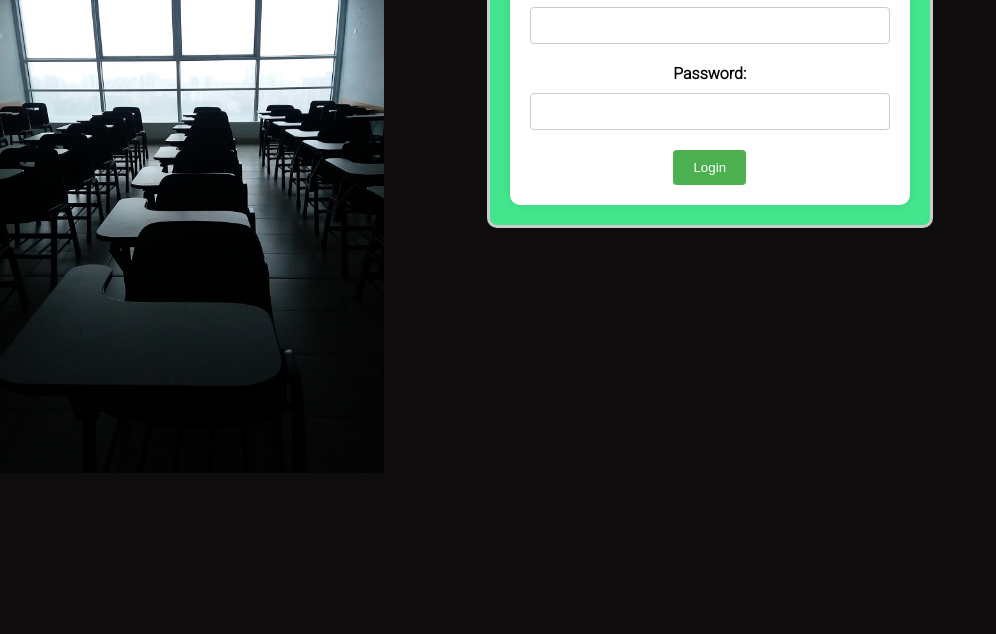
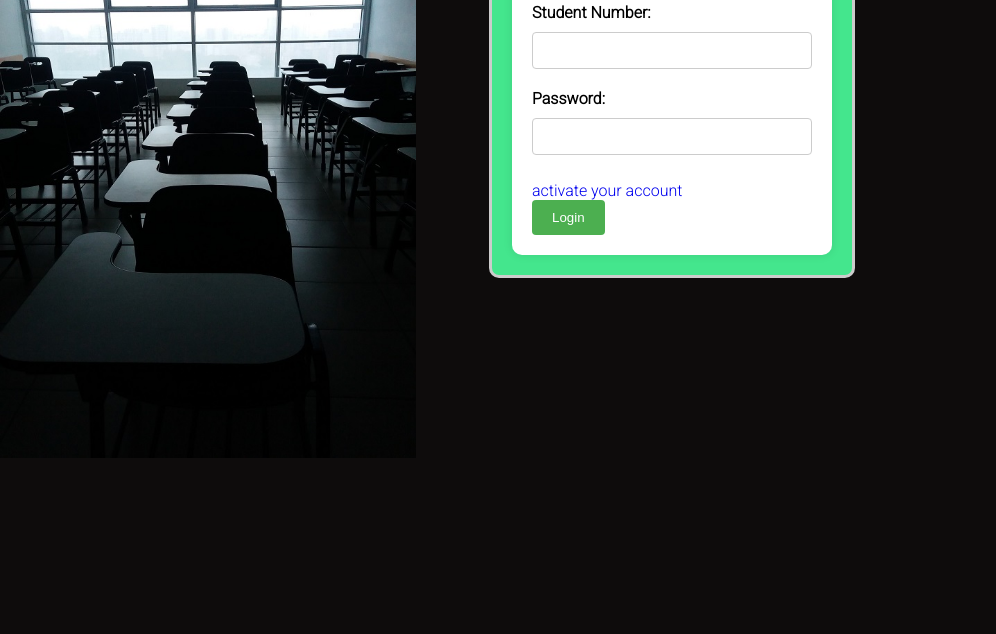
Before and after one commit to carlggchd/Quizzlr, a plain HTML site: page main/LOGIN/loginPage.html in a window 1280 px wide. Shown: the part 166-800 px from the top of the page, without its empty margins (0-996 px from the left). Drawn offline with Linux system fonts and the light colour scheme.

Commit message:
login page updates

```diff
--- a/main/LOGIN/loginPage.css
+++ b/main/LOGIN/loginPage.css
@@ -53,27 +53,25 @@ body {
     text-align: center;
   }
 
-  .container {
+  .login-container {
     display: flex;
     justify-content: center;
     align-items: center;
-    height: 100vh;
+    height: 100%;
   }
 
   .photo-column {
-    flex: 1;
+    flex: 1 ;
+
   }
 
   .form-column {
     flex: 1;
-    margin-left: 1%;
   }
 
   img {
-    float: left;
-    width: 30%;
-    height: 22%;
-
+    max-width: 65%;
+    height: auto;
   }
 
   .loginForm{
@@ -81,11 +79,20 @@ body {
     background-color: #44e68d;
     border: 3px solid #ccc;
     border-radius: 10px;
-    margin: 0 auto;
-    max-width: 400px;
+    max-width: 50%;
     padding: 20px;
-    text-align: center;
+    text-align: left;
     font-family: 'Roboto', sans-serif;
-    margin-top: 5%;
-    left: 5%;
+    margin-top: -15%;
+    left: -45%;
 }
+
+.activateAccount{
+  margin-top: 2%;
+  float:left;
+  margin-right: 69px;
+}
+
+.login-Button{
+  display:inline-block;
+}
--- a/main/LOGIN/loginPage.html
+++ b/main/LOGIN/loginPage.html
@@ -20,7 +20,10 @@
                 <input type="text" id="studentNumber" name="studentNumber">
                 <label for="password">Password:</label>
                 <input type="password" id="password" name="password">
-                <input type="button" value="Login" onclick="validateLogin()">
+                  <div class="login-Button">
+                    <a href="activateAccount.html"> <p class="activateAccount">activate your account</p> </a>
+                    <input type="button" value="Login" onclick="validateLogin()">
+                  </div>
                 <p id="error"></p>
                 </form>
             </div>
```
Also changed, not shown: main/LOGIN/activateAccount.html (added, +12 -0 lines).
